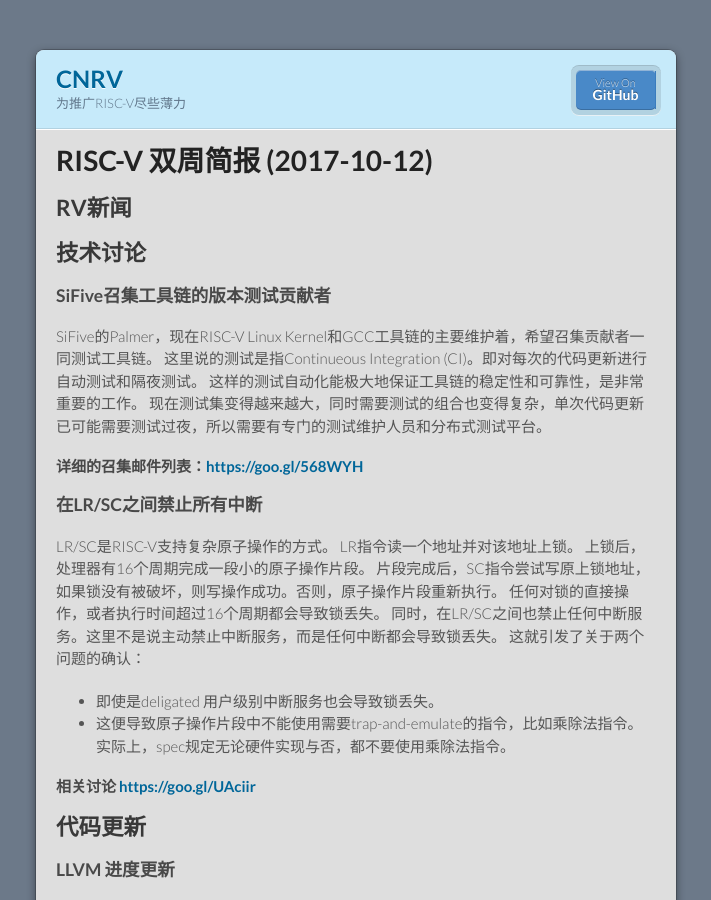
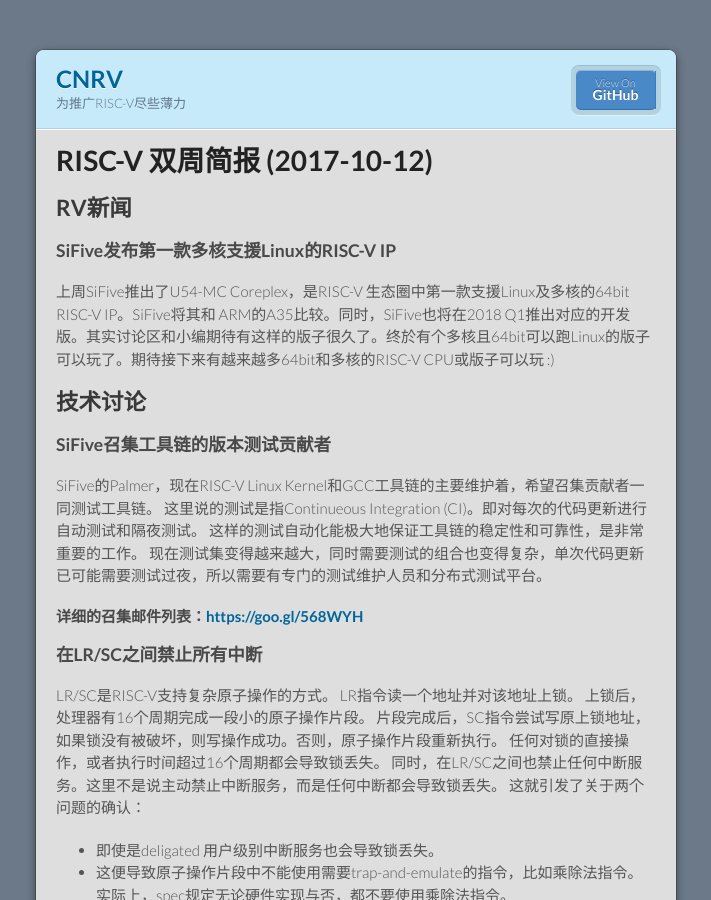
Before and after one commit to cnrv/home, a Jekyll site: the page built from bi-week-rpts/2017-10-12.md, in a window 1280 px wide and 900 px high. Shown: the whole window, without its empty margins (284-995 px from the left). Built offline with Jekyll 4.4.1, drawn with Linux system fonts in a browser that asks for light colours; Markdown is read by kramdown in place of the engine named in the settings; comment, search, counter and statistics services are not loaded; our own code applies the rules of GitHub Pages for plain Markdown files.

Commit message:
加上SiFive 64bit IP的消息。

```diff
--- a/bi-week-rpts/2017-10-12.md
+++ b/bi-week-rpts/2017-10-12.md
@@ -5,6 +5,9 @@
 # RISC-V 双周简报 (2017-10-12)
 
 ## RV新闻
+
+### SiFive发布第一款多核支援Linux的RISC-V IP
+上周SiFive推出了U54-MC Coreplex，是RISC-V 生态圈中第一款支援Linux及多核的64bit RISC-V IP。SiFive将其和 ARM的A35比较。同时，SiFive也将在2018 Q1推出对应的开发版。其实讨论区和小编期待有这样的版子很久了。终於有个多核且64bit可以跑Linux的版子可以玩了。期待接下来有越来越多64bit和多核的RISC-V CPU或版子可以玩 :)
 
 ## 技术讨论
 
```
